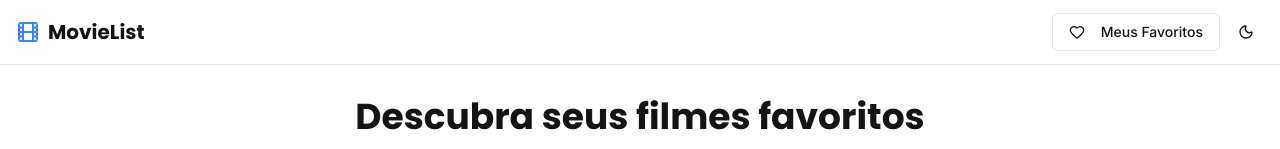
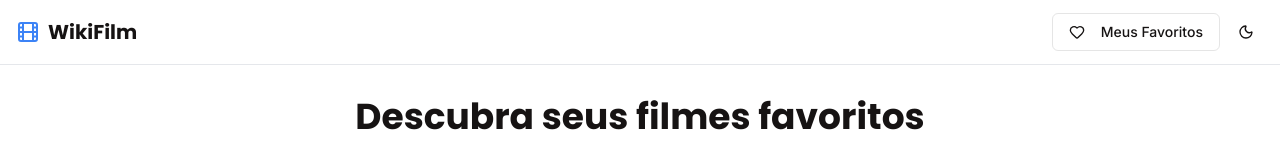
Before and after one commit to Yuri-Diego/wikifilm, a React (Vite) app in the folder client/: page / in a window 1280 px wide. Shown: the top 149 px of the page. Built offline with nearby package versions, Linux system fonts and the light colour scheme; a web font is replaced by a local one.

Commit message:
fix: pequenas alterações de nomes e chamadas de dependencias otimizadas

```diff
--- a/client/src/App.jsx
+++ b/client/src/App.jsx
@@ -1,6 +1,6 @@
 import { Switch, Route } from "wouter";
 import HomePage from "@/pages/HomePage.jsx";
-import { queryClient } from "./lib/queryClient.js";
+import { queryClient } from "@/lib/queryClient.js";
 import { QueryClientProvider } from "@tanstack/react-query";
 import { TooltipProvider } from "./components/ui/tooltip.jsx";
 
--- a/client/src/components/Header.jsx
+++ b/client/src/components/Header.jsx
@@ -42,7 +42,7 @@ export default function Header({
         <div className="flex items-center gap-2">
           <Film className="w-6 h-6 text-primary" />
           <h1 className="font-display font-bold text-xl" data-testid="text-app-title">
-            MovieList
+            WikiFilm
           </h1>
         </div>
 
--- a/client/src/components/ui/badge.jsx
+++ b/client/src/components/ui/badge.jsx
@@ -1,4 +1,3 @@
-import * as React from "react"
 import { cva } from "class-variance-authority"
 
 import { cn } from "@/lib/utils.js"
--- a/client/src/components/ui/button.jsx
+++ b/client/src/components/ui/button.jsx
@@ -1,4 +1,4 @@
-import * as React from "react"
+import React from "react"
 import { Slot } from "@radix-ui/react-slot"
 import { cva } from "class-variance-authority"
 
--- a/client/src/components/ui/tooltip.jsx
+++ b/client/src/components/ui/tooltip.jsx
@@ -1,6 +1,6 @@
 "use client"
 
-import * as React from "react"
+import React from "react"
 import * as TooltipPrimitive from "@radix-ui/react-tooltip"
 
 import { cn } from "../../lib/utils.js"
```
